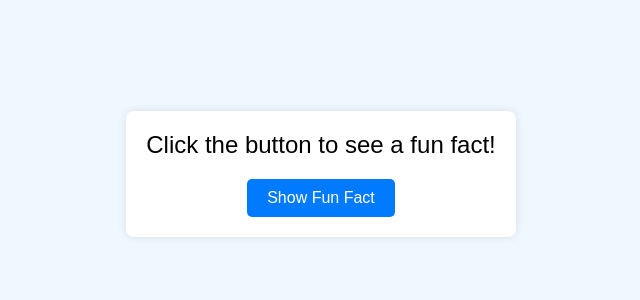
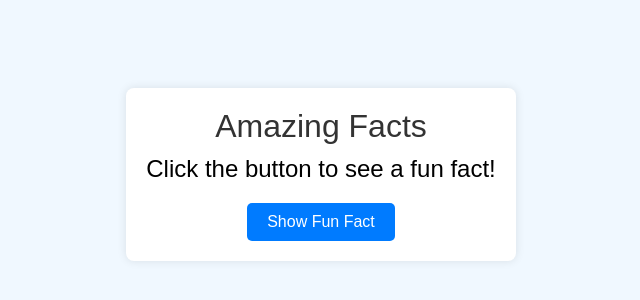
Before and after one commit to Malinda01/fact-gen-malinda-, a plain HTML site: page index.html in a window 1280 px wide. Shown: the part 226-526 px from the top of the page, without its empty margins (319-959 px from the left). Drawn offline with Linux system fonts and the light colour scheme.

Commit message:
Update New index.html

```diff
--- a/index.html
+++ b/index.html
@@ -21,6 +21,11 @@
             border-radius: 8px;
             box-shadow: 0 0 10px rgba(0, 0, 0, 0.1);
         }
+        #topic {
+            font-size: 2em;
+            margin-bottom: 10px;
+            color: #333;
+        }
         #fact {
             font-size: 1.5em;
             margin-bottom: 20px;
@@ -41,6 +46,7 @@
 </head>
 <body>
     <div id="app">
+        <div id="topic">Amazing Facts</div>
         <div id="fact">Click the button to see a fun fact!</div>
         <button onclick="generateFact()">Show Fun Fact</button>
     </div>
```
